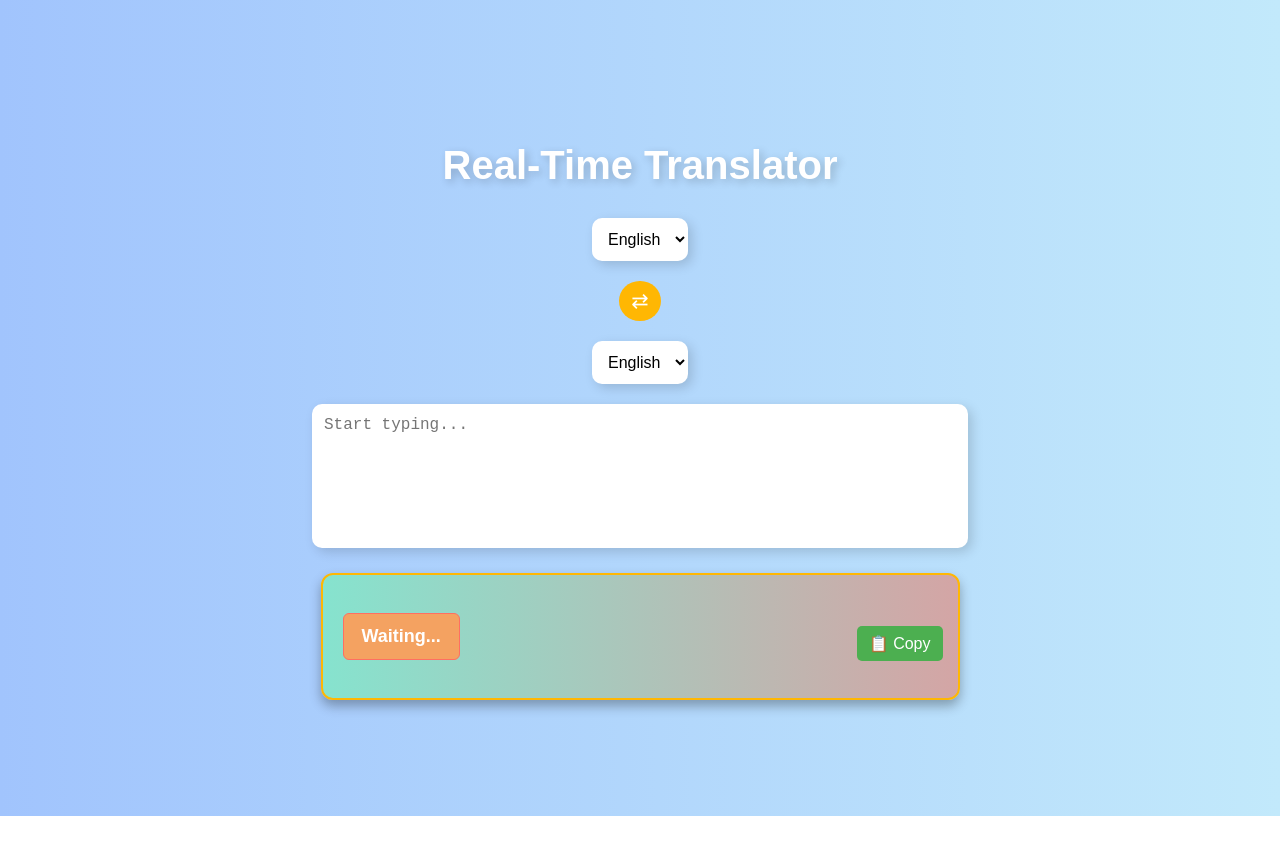
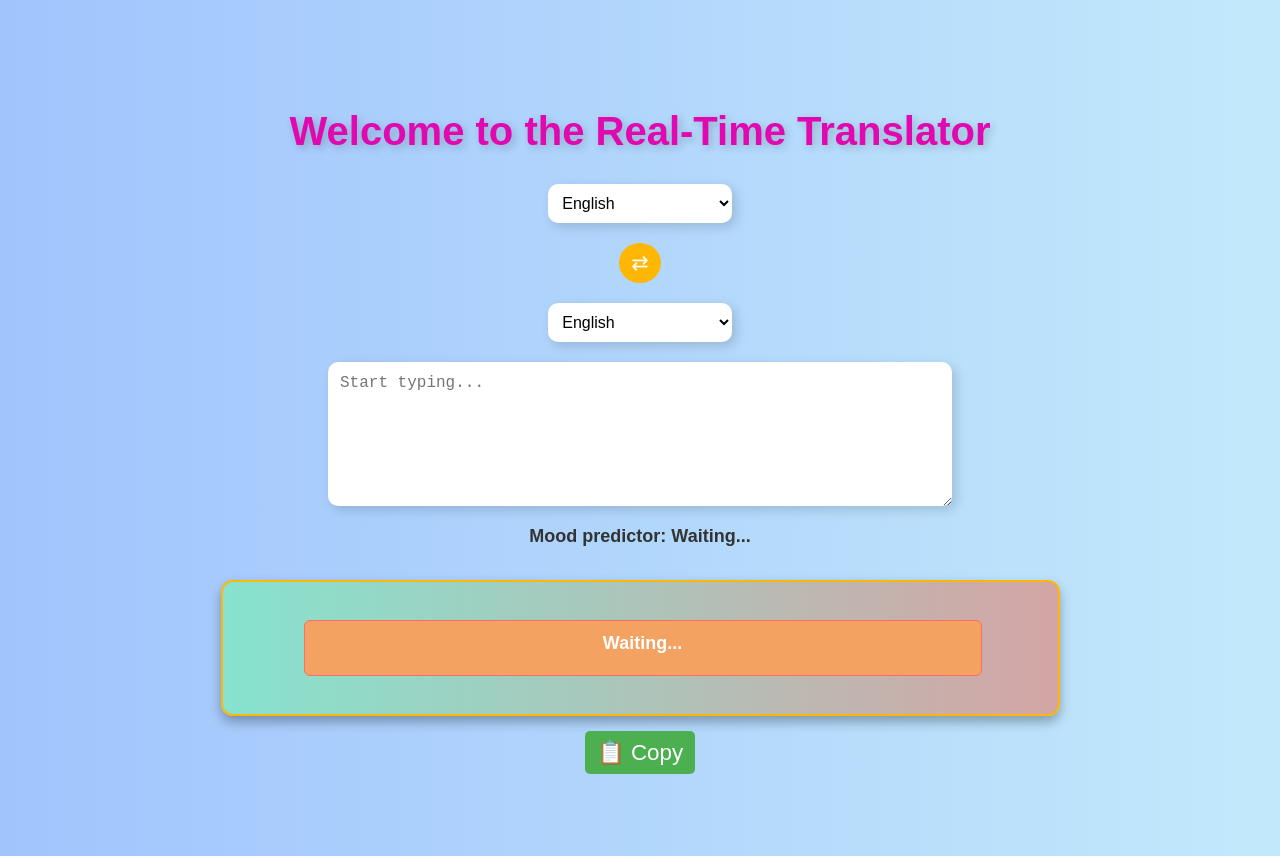
Before and after one commit to srujal4518/realtime, a website: page index.html in a window 1280 px wide. Before the commit the page ends 816 px from the top, so only its background shows below. Drawn offline with nearby package versions, Linux system fonts and the light colour scheme; no server answers.

Commit message:
Add files via upload

```diff
--- a/index.html
+++ b/index.html
@@ -17,19 +17,34 @@ body {
     justify-content: center;
     align-items: center;
     flex-direction: column;
+    padding: 20px;
     transition: all 0.3s ease-in-out;
 }
 
 h1 {
     font-size: 2.5rem;
-    color: #fff;
+    color: #e108af;
+    text-shadow: 2px 2px 5px #ff416c;
     margin-bottom: 20px;
     text-shadow: 3px 3px 8px rgba(0, 0, 0, 0.2);
 }
 
+textarea {
+    width: 50%;
+    min-width: 300px;
+    max-width: 600px;
+    padding: 12px;
+    resize: vertical;
+    height: 120px;
+}
+
+select {
+    width: 15%;
+    min-width: 120px;
+    padding: 10px;
+}
+
 select, textarea {
-    width: 50%;
-    padding: 12px;
     margin: 10px 0;
     border-radius: 10px;
     border: none;
@@ -43,11 +58,6 @@ select, textarea {
 select:hover, textarea:hover {
     transform: scale(1.03);
     box-shadow: 5px 5px 20px rgba(0, 0, 0, 0.25);
-}
-
-textarea {
-    resize: none;
-    height: 120px;
 }
 
 button {
@@ -75,14 +85,16 @@ button:hover {
     border-radius: 12px;
     box-shadow: 0px 6px 12px rgba(0, 0, 0, 0.3);
     display: flex;
-    justify-content: space-between;
+    flex-direction: column;
     align-items: center;
-    width: 90%;
-    max-width: 600px;
+    width: 80%;
+    max-width: 800px;
     min-height: 60px;
     text-align: center;
     border: 2px solid #ffb703;
     padding-right: 15px;
+    word-wrap: break-word;
+    overflow-wrap: break-word;
 }
 
 .translated-text {
@@ -90,11 +102,15 @@ button:hover {
     font-weight: bold;
     color: #fff;
     word-wrap: break-word;
+    white-space: normal;
     padding: 12px 18px;
     background: #f4a261;
     border-radius: 6px;
     border: 1px solid #ff6f61;
-    max-width: 80%;
+    max-width: 100%;
+    min-width: 80%;
+    min-height: 30px;
+    text-align: center;
 }
 
 .copy-btn {
@@ -102,7 +118,7 @@ button:hover {
     color: white;
     border: none;
     padding: 8px 12px;
-    font-size: 1rem;
+    font-size: 1.4rem;
     cursor: pointer;
     border-radius: 5px;
     transition: all 0.3s ease-in-out;
@@ -128,12 +144,19 @@ button:hover {
 .swap-btn:hover {
     transform: rotate(180deg) scale(1.1);
 }
+
+#mood {
+    font-size: 18px;
+    font-weight: bold;
+    color: #333;
+    margin-top: 10px;
+}
+
     </style>
 </head>
 <body>
-    <h1>Real-Time Translator</h1>
+    <h1>Welcome to the Real-Time Translator</h1>
 
-    <div>
     <select id="fromLang">
         <option value="en">English</option>
         <option value="hi">Hindi</option>
@@ -155,10 +178,11 @@ button:hover {
         <option value="te">Telugu</option>
         <option value="gu">Gujarati</option>
         <option value="mr">Marathi</option>
+        <option value="tr">Turkish</option>
     </select>
-        <div>
+
     <button class="swap-btn" id="swapLanguages">⇄</button>
-    </div>
+
     <select id="toLang">
         <option value="en">English</option>
         <option value="hi">Hindi</option>
@@ -180,15 +204,18 @@ button:hover {
         <option value="te">Telugu</option>
         <option value="gu">Gujarati</option>
         <option value="mr">Marathi</option>
+        <option value="tr">Turkish</option>
     </select>
-    </div>
+
 
     <textarea id="inputText" rows="3" cols="50" placeholder="Start typing..."></textarea>
 
+    <p id="mood">Mood predictor: Waiting...</p>
+
     <div id="translated-text-box">
         <p class="translated-text" id="outputText">Waiting...</p>
+    </div>
     <button id="copyButton" class="copy-btn">📋 Copy</button>
-    </div>
 
     <script>
         const socket = io("http://127.0.0.1:5000");
@@ -221,6 +248,7 @@ button:hover {
 
         socket.on("translated", (data) => {
             document.getElementById("outputText").innerText = data.translatedText;
+            document.getElementById("mood").innerText = `Mood: ${data.mood}`;
         });
 
         document.getElementById("copyButton").addEventListener("click", () => {
--- a/package.json
+++ b/package.json
@@ -18,6 +18,7 @@
     "fs": "^0.0.1-security",
     "google-translate-api-x": "^10.7.2",
     "gtts": "^0.2.1",
+    "sentiment": "^5.0.2",
     "socket.io": "^4.8.1"
   }
 }
```
Also changed, not shown: server.js (+19 -2 lines), 1 other file. Lines whose indentation alone changed are shown as unchanged.
